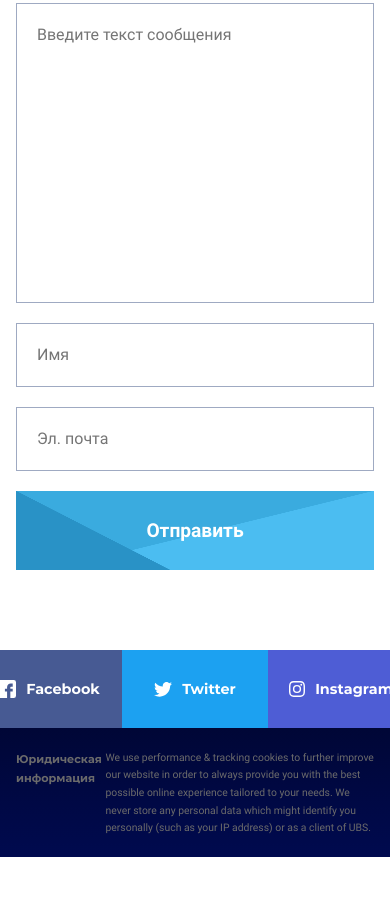
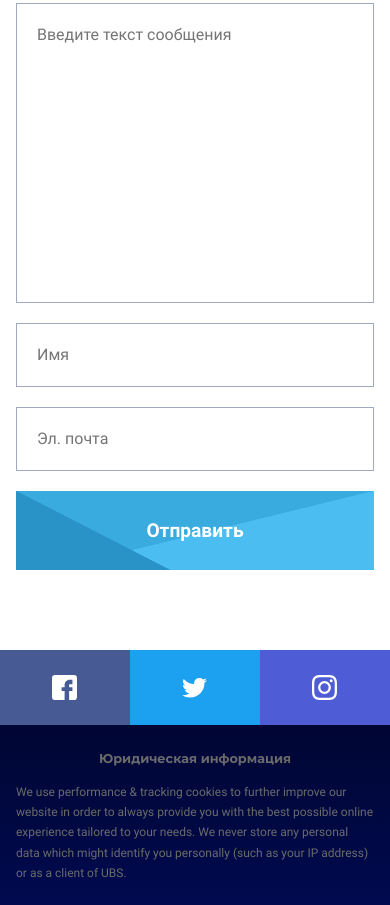
Before and after one commit to korsikov009/neurolitix, a website: page src/index.html in a window 390 px wide. Shown: the part 10397-11302 px from the top of the page. Before the commit the page ends 11254 px from the top, so only its background shows below. Drawn offline with Linux system fonts and the light colour scheme.

Commit message:
Сделан адаптив подвала сайта

```diff
--- a/src/scss/_footer.scss
+++ b/src/scss/_footer.scss
@@ -8,16 +8,32 @@
   &__social {
     @include row_grid(40px);
     justify-content: center;
+
+    @include media(1200px) {
+      @include row_grid(32px);
+    }
+
+    @include media(640px) {
+      @include row_grid(20px);
+    }
+
+    @include media(480px) {
+      @include row_grid(16px);
+    }
   }
 
   &__reference {
     @include col_grid(4, 0px);
-    padding: 30px;
+    padding: 30px 0;
     font: bold 1.8rem/1.1 'Montserrat', sans-serif;
     color: #fff;
     display: flex;
     justify-content: center;
     align-items: center;
+
+    @include media(480px){
+      padding: 25px 0;
+    }
 
     &:nth-of-type(1) {
       background-color: #475a93;
@@ -29,8 +45,22 @@
       background-color: #4e5dd5;
     }
 
+    &:active {
+      opacity: 0.7;
+    }
+
     img {
       margin-right: 10px;
+      @include media(480px) {
+        margin: 0;
+        width: 25px;
+      }
+    }
+
+    span {
+      @include media(480px) {
+        display: none;
+      }
     }
   }
 
@@ -38,18 +68,40 @@
     display: flex;
     justify-content: space-between;
     padding: 10px 0;
+
+    @include media(998px) {
+      flex-direction: column;
+    }
   }
 
   &__title {
     color: #6b6b6b;
     font: bold 1.4rem/1.69 'Montserrat', sans-serif;
-    width: 20%;
+    width: 25.3%;
+
+    @include media(1200px) {
+      font-size: 1.6rem;
+    }
+
+    @include media(998px) {
+      width: auto;
+      margin-bottom: 0;
+      text-align: center;
+    }
   }
 
   &__text {
     color: #6b6b6b;
     font: normal 1.3rem/1.69 'Roboto', sans-serif;
-    width: 75%;
+    width: 70%;
+
+    @include media(1200px) {
+      font-size: 1.5rem;
+    }
+
+    @include media(998px) {
+      width: auto;
+    }
   }
 
 }
```
Also changed, not shown: src/css/styles.css.
